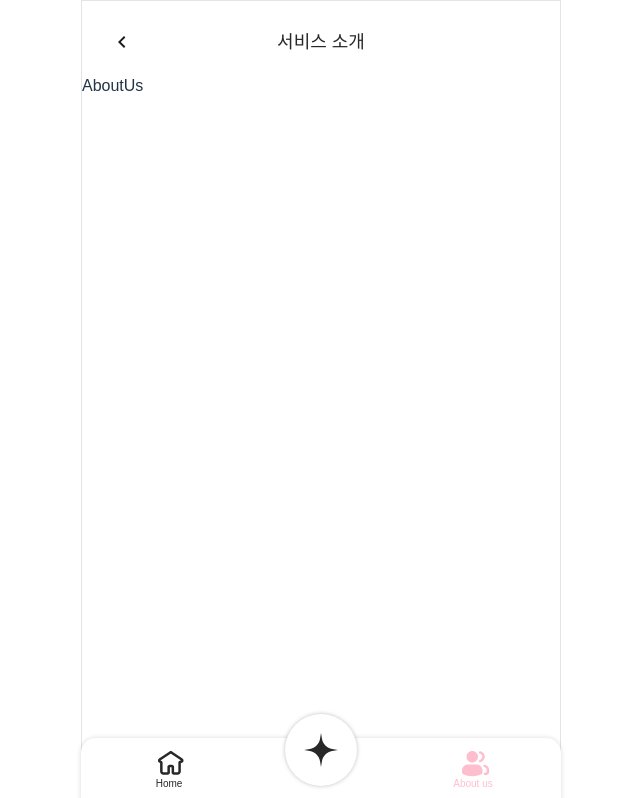
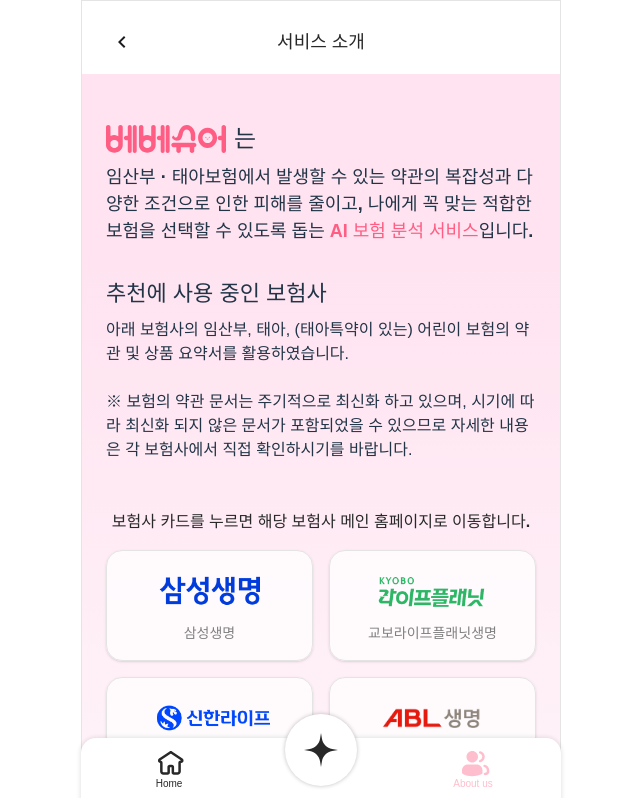
Before and after one commit to BWLOVERS/BWLOVERS-FE, a React (Vite) app in the folder BWLOVERS/: page /about in a window 1280 px wide. Shown: the top 798 px of the page, without its empty margins (319-959 px from the left). Built offline with nearby package versions, Linux system fonts and the light colour scheme; no server answers; a web font is replaced by a local one.

Commit message:
feat: about us 퍼블리싱

```diff
--- a/BWLOVERS/src/AboutUs/pages/AboutUs.tsx
+++ b/BWLOVERS/src/AboutUs/pages/AboutUs.tsx
@@ -1,14 +1,72 @@
 import Header from '@/common/components/Header';
 import NavBar from '@/common/components/NavBar';
+import {
+  insuranceMap,
+  defaultInsuranceLogo
+} from '@/common/constants/insuranceMap';
+import Logo from '@/assets/common/logo_title.svg?react';
 
 export default function AboutUs() {
   return (
-    <>
+    <div className="flex min-h-screen flex-col bg-white">
       <div className="sticky top-0 z-50 bg-white">
         <Header title="서비스 소개" />
-        <div>AboutUs</div>
       </div>
+
+      {/* 본문 */}
+      <div className="mb-20 flex flex-1 flex-col bg-[linear-gradient(180deg,#ffe3f0_16.83%,#FFF_100%)] px-6 py-6">
+        <section className="mt-4 mb-8">
+          <div className="flex flex-row items-center">
+            <Logo className="mr-2 w-30" />
+            <div className="text-heading-lg">는 </div>
+          </div>
+          <div className="text-heading-sm">
+            임산부 · 태아보험에서 발생할 수 있는 약관의 복잡성과 다양한 조건으로
+            인한 피해를 줄이고, 나에게 꼭 맞는 적합한 보험을 선택할 수 있도록
+            돕는 <span className="text-pink-100">AI 보험 분석 서비스</span>
+            입니다.
+          </div>
+        </section>
+
+        <div className="mb-2 text-heading-md">추천에 사용 중인 보험사</div>
+        <div className="mb-4 text-body-md">
+          아래 보험사의 임산부, 태아, (태아특약이 있는) 어린이 보험의 약관 및
+          상품 요약서를 활용하였습니다.
+          <br />
+          <br />※ 보험의 약관 문서는 주기적으로 최신화 하고 있으며, 시기에 따라
+          최신화 되지 않은 문서가 포함되었을 수 있으므로 자세한 내용은 각
+          보험사에서 직접 확인하시기를 바랍니다.
+        </div>
+
+        <div className="text-body-bold-md mt-8 mb-4 text-center text-black">
+          보험사 카드를 누르면 해당 보험사 메인 홈페이지로 이동합니다.
+        </div>
+
+        {/* 카드 리스트 */}
+        <div className="grid grid-cols-2 gap-4">
+          {Object.entries(insuranceMap).map(([name, info]) => (
+            <a
+              key={name}
+              href={info.url}
+              target="_blank"
+              rel="noopener noreferrer"
+              className="flex cursor-pointer flex-col items-center justify-center gap-2 rounded-2xl border border-gray-20 bg-[rgba(255,255,255,0.75)] p-4 shadow-sm transition-all duration-200 hover:-translate-y-1 hover:scale-[1.03] hover:shadow-md active:scale-95 active:shadow-inner"
+            >
+              <img
+                src={info.logo ?? defaultInsuranceLogo}
+                alt={name}
+                className="h-12 object-contain"
+              />
+              <span className="text-center text-body-sm text-gray-80">
+                {name}
+              </span>
+            </a>
+          ))}
+        </div>
+      </div>
+
+      {/* 하단 네비 */}
       <NavBar />
-    </>
+    </div>
   );
 }
--- a/BWLOVERS/src/Home/components/SavedInsurance.tsx
+++ b/BWLOVERS/src/Home/components/SavedInsurance.tsx
@@ -2,8 +2,8 @@
 import { useNavigate } from 'react-router-dom';
 import {
   defaultInsuranceLogo,
-  insuranceLogoMap
-} from '@/common/constants/insuranceLogoMap';
+  insuranceMap
+} from '@/common/constants/insuranceMap';
 
 type SavedInsuranceProps = {
   insuranceId: number;
@@ -29,26 +29,30 @@
   const navigate = useNavigate();
 
   const logoSrc = useMemo(() => {
-    const exact = insuranceLogoMap[insuranceCompany];
-    if (exact) return exact;
+    const exact = insuranceMap[insuranceCompany];
+    if (exact) return exact.logo;
 
-    const foundKey = Object.keys(insuranceLogoMap).find((key) =>
+    const foundKey = Object.keys(insuranceMap).find((key) =>
       insuranceCompany.includes(key)
     );
-    if (foundKey) return insuranceLogoMap[foundKey];
+    if (foundKey) return insuranceMap[foundKey].logo;
 
     return defaultInsuranceLogo;
   }, [insuranceCompany]);
 
+  function handleNavigate() {
+    navigate(`/myinsurance/detail/${insuranceId}`);
+  }
+
   return (
     <div
-      onClick={() => navigate(`/myinsurance/detail/${insuranceId}`)}
-      className="flex h-26.25 w-26.5 shrink-0 flex-col gap-[1.19rem] rounded-20 bg-pink-40 p-2.5 hover:bg-pink-60"
+      onClick={handleNavigate}
+      className="flex h-26.25 w-26.5 shrink-0 cursor-pointer flex-col gap-[1.19rem] rounded-20 bg-pink-40 p-2.5 transition-all duration-200 hover:-translate-y-0.5 hover:bg-pink-60 hover:shadow-md active:scale-95 active:shadow-inner"
       role="button"
       tabIndex={0}
       onKeyDown={(e) => {
         if (e.key === 'Enter' || e.key === ' ') {
-          navigate(`/myinsurance/detail/${insuranceId}`);
+          handleNavigate();
         }
       }}
     >
--- a/BWLOVERS/src/Insurance/components/Tabs/CoverageTab.tsx
+++ b/BWLOVERS/src/Insurance/components/Tabs/CoverageTab.tsx
@@ -10,7 +10,7 @@
 
       <div className="relative z-10 flex flex-col items-center gap-50 pt-15">
         <div className="flex flex-col items-start gap-8 text-black">
-          <div className="text-heading-md">보장 분석 서비스</div>
+          <div className="text-heading-md">보험 시뮬레이션 서비스</div>
           <div className="text-heading-sm">
             산모님이 기존에 입력한 정보를 바탕으로, <br />
             보장 여부를 직접 시뮬레이션 할 수 있어요.
@@ -23,7 +23,7 @@
           className="rounded-2xl bg-pink-40 px-10 py-5 text-display-sm text-black shadow-[2px_3px_4px_0_rgba(0,0,0,0.25)] hover:bg-pink-60"
         >
           <div className="flex flex-row items-center justify-center gap-6">
-            AI 분석 시작 <NextIcon className="h-8 w-8" />
+            AI 시뮬레이션 <NextIcon className="h-8 w-8" />
           </div>
         </button>
       </div>
--- a/BWLOVERS/src/Insurance/pages/InsuranceMain.tsx
+++ b/BWLOVERS/src/Insurance/pages/InsuranceMain.tsx
@@ -15,7 +15,7 @@
   label: string;
 }[] = [
   { key: 'recommendation', label: '보험 추천' },
-  { key: 'coverage', label: '보장 분석' },
+  { key: 'coverage', label: '보험 시뮬레이션' },
   { key: 'explain', label: '보험 이해' }
 ] as const;
 
--- a/BWLOVERS/src/common/constants/insuranceLogoMap.ts
+++ /dev/null
@@ -1,35 +0,0 @@
-import SamsungLogo from '@/assets/common/InsuLogo/logo_samsung.png';
-import KyoboLifeLogo from '@/assets/common/InsuLogo/logo_kyobo_lifeplanet_edit.png';
-import LotteLogo from '@/assets/common/InsuLogo/logo_lotte.png';
-import DBLogo from '@/assets/common/InsuLogo/logo_DB.png';
-import HanhwaLogo from '@/assets/common/InsuLogo/logo_hanhwa.png';
-import KBLogo from '@/assets/common/InsuLogo/logo_KB_edit.png';
-import HyundaiLogo from '@/assets/common/InsuLogo/logo_hyundai.png';
-import ABLLogo from '@/assets/common/InsuLogo/logo_ABL.png';
-import ShinhanLogo from '@/assets/common/InsuLogo/logo_shinhanlife.png';
-import PostLifeLogo from '@/assets/common/InsuLogo/logo_postlife.png';
-import DongyangLogo from '@/assets/common/InsuLogo/logo_dongyang.png';
-import KyoboLogo from '@/assets/common/InsuLogo/logo_kyobo.png';
-import MetlifeLogo from '@/assets/common/InsuLogo/logo_metlife.png';
-import UnknownLogo from '@/assets/common/InsuLogo/logo_unknown.png';
-
-export const insuranceLogoMap: Record<string, string> = {
-  삼성생명: SamsungLogo,
-  교보라이프플래닛생명: KyoboLifeLogo,
-  신한라이프생명: ShinhanLogo,
-  ABL생명: ABLLogo,
-  DB생명: DBLogo,
-  우체국: PostLifeLogo,
-  동양생명: DongyangLogo,
-  매트라이프생명: MetlifeLogo,
-  교보생명: KyoboLogo,
-
-  //예비
-  롯데손해보험: LotteLogo,
-  한화생명: HanhwaLogo,
-  KB생명: KBLogo,
-  현대해상: HyundaiLogo
-};
-
-// 못 찾을 때
-export const defaultInsuranceLogo = UnknownLogo;
--- /dev/null
+++ b/BWLOVERS/src/common/constants/insuranceMap.ts
@@ -0,0 +1,79 @@
+import SamsungLifeLogo from '@/assets/common/InsuLogo/logo_samsunglife.png';
+import KyoboLifeLogo from '@/assets/common/InsuLogo/logo_kyobo_lifeplanet_edit.png';
+import DBLogo from '@/assets/common/InsuLogo/logo_DB.png';
+import ABLLogo from '@/assets/common/InsuLogo/logo_ABL.png';
+import ShinhanLogo from '@/assets/common/InsuLogo/logo_shinhanlife.png';
+import PostLifeLogo from '@/assets/common/InsuLogo/logo_postlife.png';
+import DongyangLogo from '@/assets/common/InsuLogo/logo_dongyang.png';
+import KyoboLogo from '@/assets/common/InsuLogo/logo_kyobo.png';
+import MetlifeLogo from '@/assets/common/InsuLogo/logo_metlife.png';
+import UnknownLogo from '@/assets/common/InsuLogo/logo_unknown.png';
+// import LotteLogo from '@/assets/common/InsuLogo/logo_lotte.png';
+// import HanhwaLogo from '@/assets/common/InsuLogo/logo_hanhwa.png';
+// import KBLogo from '@/assets/common/InsuLogo/logo_KB_edit.png';
+// import HyundaiLogo from '@/assets/common/InsuLogo/logo_hyundai.png';
+
+type InsuranceInfo = {
+  logo: string;
+  url: string;
+};
+
+export const insuranceMap: Record<string, InsuranceInfo> = {
+  삼성생명: {
+    logo: SamsungLifeLogo,
+    url: 'https://www.samsunglife.com/'
+  },
+  교보라이프플래닛생명: {
+    logo: KyoboLifeLogo,
+    url: 'https://www.lifeplanet.co.kr'
+  },
+  신한라이프생명: {
+    logo: ShinhanLogo,
+    url: 'https://www.shinhanlife.co.kr'
+  },
+  ABL생명: {
+    logo: ABLLogo,
+    url: 'https://www.abllife.co.kr/'
+  },
+  DB생명: {
+    logo: DBLogo,
+    url: 'https://www.idblife.com/'
+  },
+  우체국: {
+    logo: PostLifeLogo,
+    url: 'https://m.epostlife.go.kr/'
+  },
+  동양생명: {
+    logo: DongyangLogo,
+    url: 'https://www.myangel.co.kr/'
+  },
+  매트라이프생명: {
+    logo: MetlifeLogo,
+    url: 'https://www.metlife.co.kr/'
+  },
+  교보생명: {
+    logo: KyoboLogo,
+    url: 'https://www.kyobo.co.kr'
+  }
+
+  // 예비
+  // 롯데손해보험: {
+  //   logo: LotteLogo,
+  //   url: 'https://www.lotteins.co.kr/'
+  // },
+  // 한화생명: {
+  //   logo: HanhwaLogo,
+  //   url: 'https://www.hanwhalife.com/'
+  // },
+  // KB생명: {
+  //   logo: KBLogo,
+  //   url: 'https://www.kblife.co.kr/'
+  // },
+  // 현대해상: {
+  //   logo: HyundaiLogo,
+  //   url: 'https://www.hi.co.kr/'
+  // }
+};
+
+// fallback
+export const defaultInsuranceLogo = UnknownLogo;
--- a/BWLOVERS/tsconfig.app.json
+++ b/BWLOVERS/tsconfig.app.json
@@ -7,7 +7,7 @@
     "module": "ESNext",
     "types": ["vite/client"],
     "skipLibCheck": true,
-    "baseUrl": ".",
+    //"baseUrl": ".",
     "paths": {
       "@/*": ["./src/*"]
     },
```
Also changed, not shown: BWLOVERS/src/assets/common/InsuLogo/logo_samsung.png (deleted), BWLOVERS/src/assets/common/InsuLogo/logo_samsunglife.png (added).
